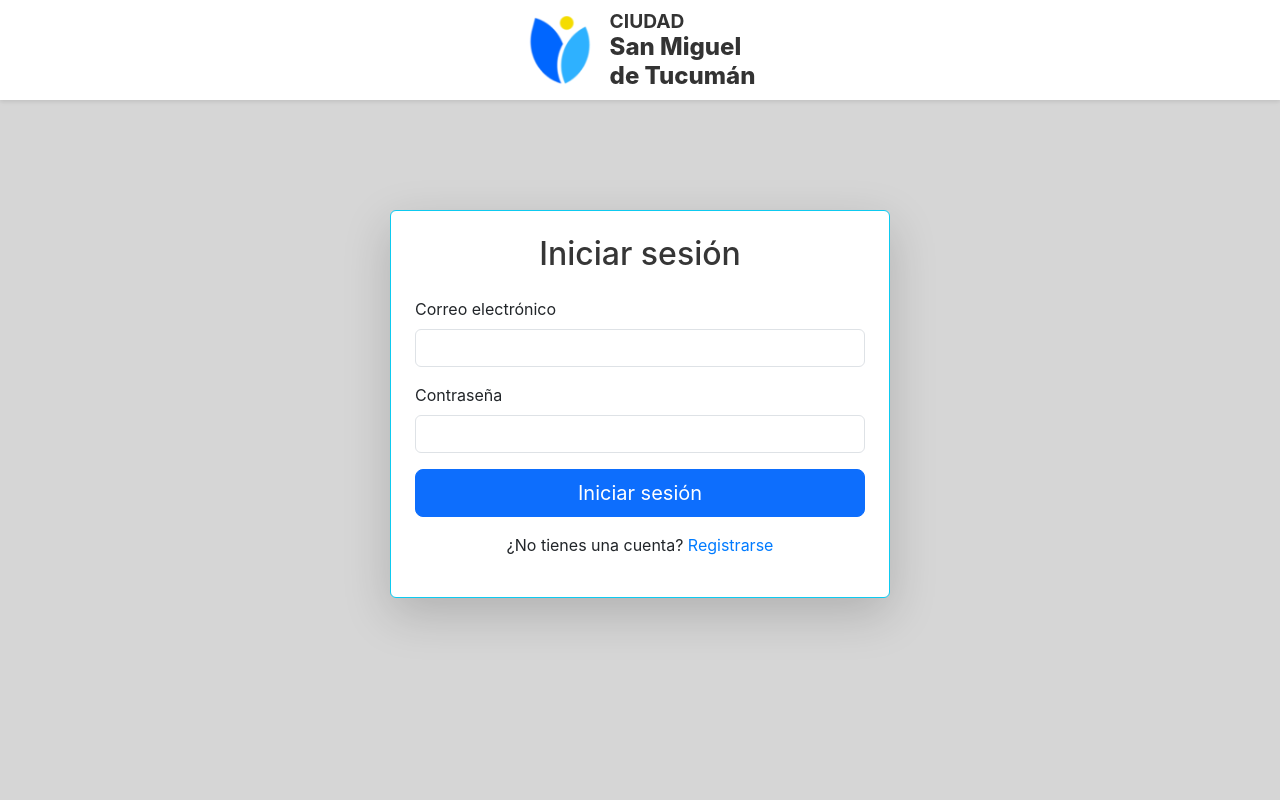
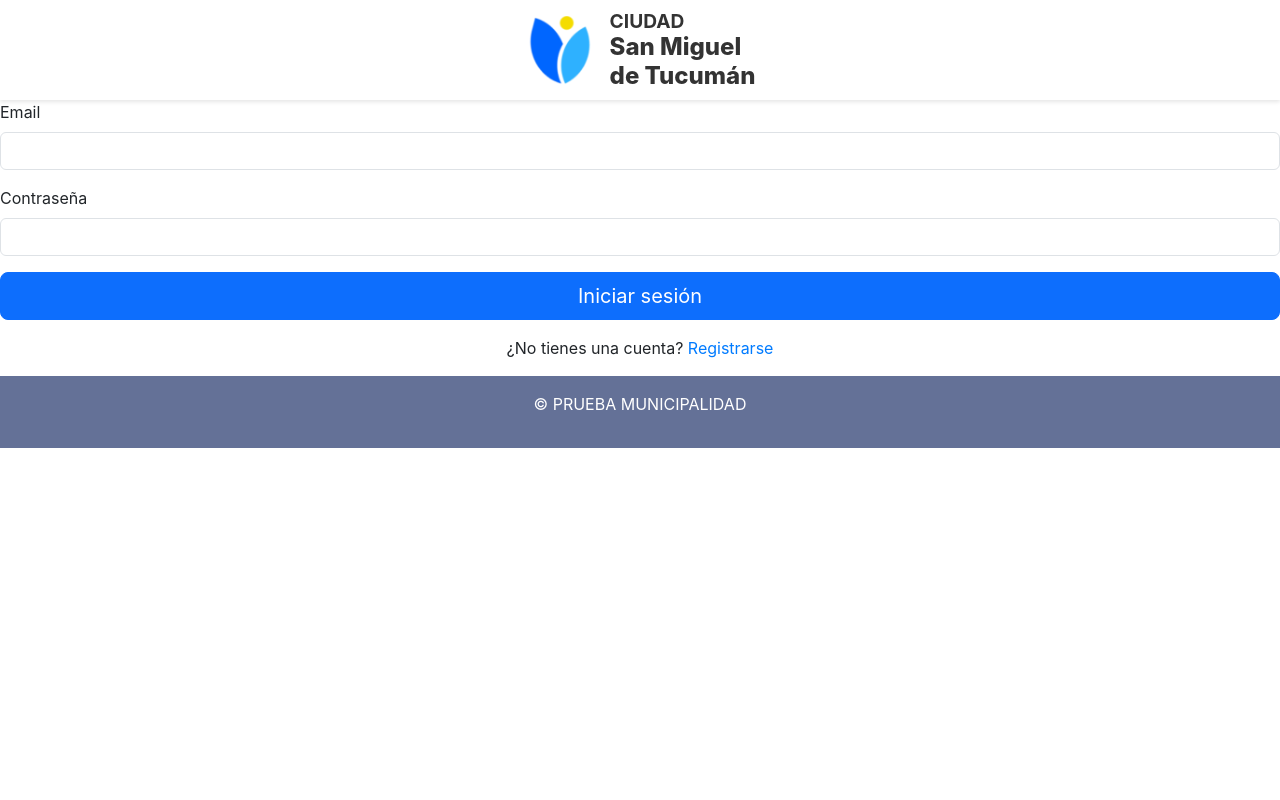
Before and after one commit to EnriqueMartinez26/CRUD-MUNICIPALIDAD, a React (Vite) app in the folder CRUD-ui/: page /login in a window 1280 px wide. Shown: the top 800 px of the page. Built offline with nearby package versions, Linux system fonts and the light colour scheme.

Commit message:
FIX-DOTENV-LOGIN-REGISTER

```diff
--- a/CRUD-ui/src/pages/login.jsx
+++ b/CRUD-ui/src/pages/login.jsx
@@ -1,8 +1,9 @@
-import { useState } from "react";
-import { useNavigate } from "react-router-dom";
-import { Link } from "react-router-dom";
-import { Form, Button, Alert } from "react-bootstrap";
-import axios from "axios";
+import { useState } from 'react';
+import { process } from 'react-scripts';
+import axios from 'axios';
+import { useNavigate } from 'react-router-dom';
+import { Form, Button } from 'react-bootstrap';
+import { Link } from 'react-router-dom';
 
 const Login = () => {
   const [email, setEmail] = useState('');
@@ -21,7 +22,7 @@ const Login = () => {
     setError('');
 
     try {
-      const response = await axios.post('http://localhost:5002/login', {
+      const response = await axios.post(`${process.env.REACT_APP_API_URL}/login`, {
         email,
         password,
       });
@@ -37,14 +38,11 @@ const Login = () => {
   };
 
   return (
-    <div className="d-flex justify-content-center align-items-center vh-100" style={{ backgroundColor: '#3333', paddingBottom: '15%' }}>
-      <main className="p-4 shadow-lg rounded border border-info" style={{ backgroundColor: '#ffffff', maxWidth: '500px', width: '90%' }}>
-        <h2 className="mb-4 text-center" style={{ color: '#363636' }}>Iniciar sesión</h2>
-        {error && <Alert variant="danger">{error}</Alert>}
-
-        <Form onSubmit={handleSubmit} className="text-start">
+    <div className="login-container">
+      <main className="form-signin">
+        <Form onSubmit={handleSubmit}>
           <Form.Group controlId="email" className="mb-3">
-            <Form.Label>Correo electrónico</Form.Label>
+            <Form.Label>Email</Form.Label>
             <Form.Control
               type="email"
               value={email}
@@ -63,6 +61,8 @@ const Login = () => {
             />
           </Form.Group>
 
+          {error && <p className="text-danger">{error}</p>}
+
           <Button variant="primary" type="submit" size="lg" className="w-100">
             Iniciar sesión
           </Button>
--- a/CRUD-ui/src/pages/register.jsx
+++ b/CRUD-ui/src/pages/register.jsx
@@ -1,8 +1,9 @@
-import { useState } from "react";
-import { useNavigate } from "react-router-dom";
-import { Link } from "react-router-dom";
-import { Form, Button, Alert } from "react-bootstrap";
-import axios from "axios";
+import { useState } from 'react';
+import { process } from 'react-native-dotenv';
+import axios from 'axios';
+import { useNavigate } from 'react-router-dom';
+import { Form, Button } from 'react-bootstrap';
+import { Link } from 'react-router-dom';
 
 const Register = () => {
   const [name, setName] = useState('');
@@ -28,7 +29,7 @@ const Register = () => {
     setError('');
 
     try {
-      const response = await axios.post('http://localhost:5002/api/register', {
+      const response = await axios.post(`${process.env.REACT_APP_API_URL}/register`, {
         name,
         email,
         password,
@@ -42,17 +43,13 @@ const Register = () => {
       }
     } catch (err) {
       setError(err.response?.data?.error || 'Error en el registro, intente nuevamente');
-      console.error('Error al registrar:', err);
     }
   };
 
   return (
-    <div className="d-flex justify-content-center align-items-center vh-100" style={{ backgroundColor: '#3333', paddingBottom: '15%' }}>
-      <main className="p-4 shadow-lg rounded border border-info" style={{ backgroundColor: '#ffffff', maxWidth: '500px', width: '90%' }}>
-        <h2 className="mb-4 text-center" style={{ color: '#363636' }}>Registrarse</h2>
-        {error && <Alert variant="danger">{error}</Alert>}
-
-        <Form onSubmit={handleSubmit} className="text-start">
+    <div className="register-container">
+      <main className="form-signin">
+        <Form onSubmit={handleSubmit}>
           <Form.Group controlId="name" className="mb-3">
             <Form.Label>Nombre</Form.Label>
             <Form.Control
@@ -64,7 +61,7 @@ const Register = () => {
           </Form.Group>
 
           <Form.Group controlId="email" className="mb-3">
-            <Form.Label>Correo electrónico</Form.Label>
+            <Form.Label>Email</Form.Label>
             <Form.Control
               type="email"
               value={email}
@@ -93,6 +90,8 @@ const Register = () => {
             />
           </Form.Group>
 
+          {error && <p className="text-danger">{error}</p>}
+
           <Button variant="primary" type="submit" size="lg" className="w-100">
             Registrarse
           </Button>
```
Also changed, not shown: 1 other file (tests, documents, lock files or other folders).
